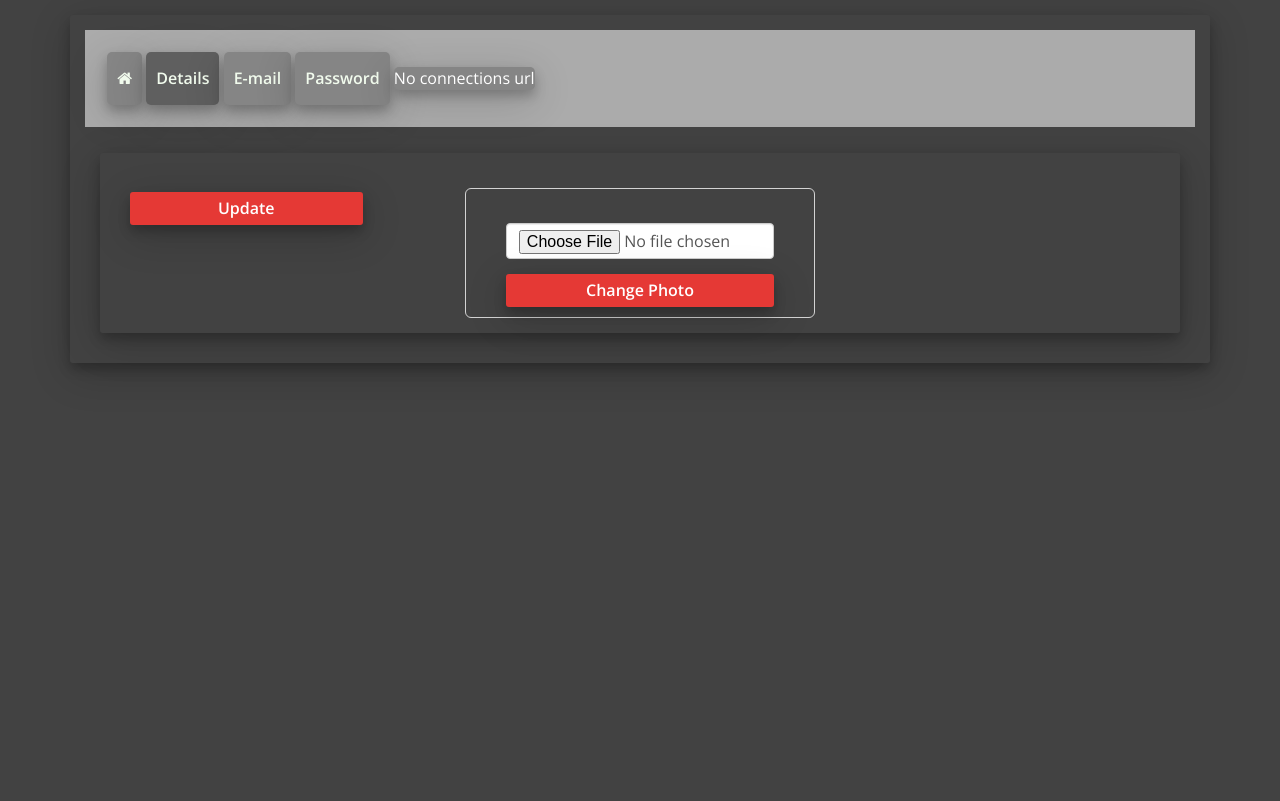
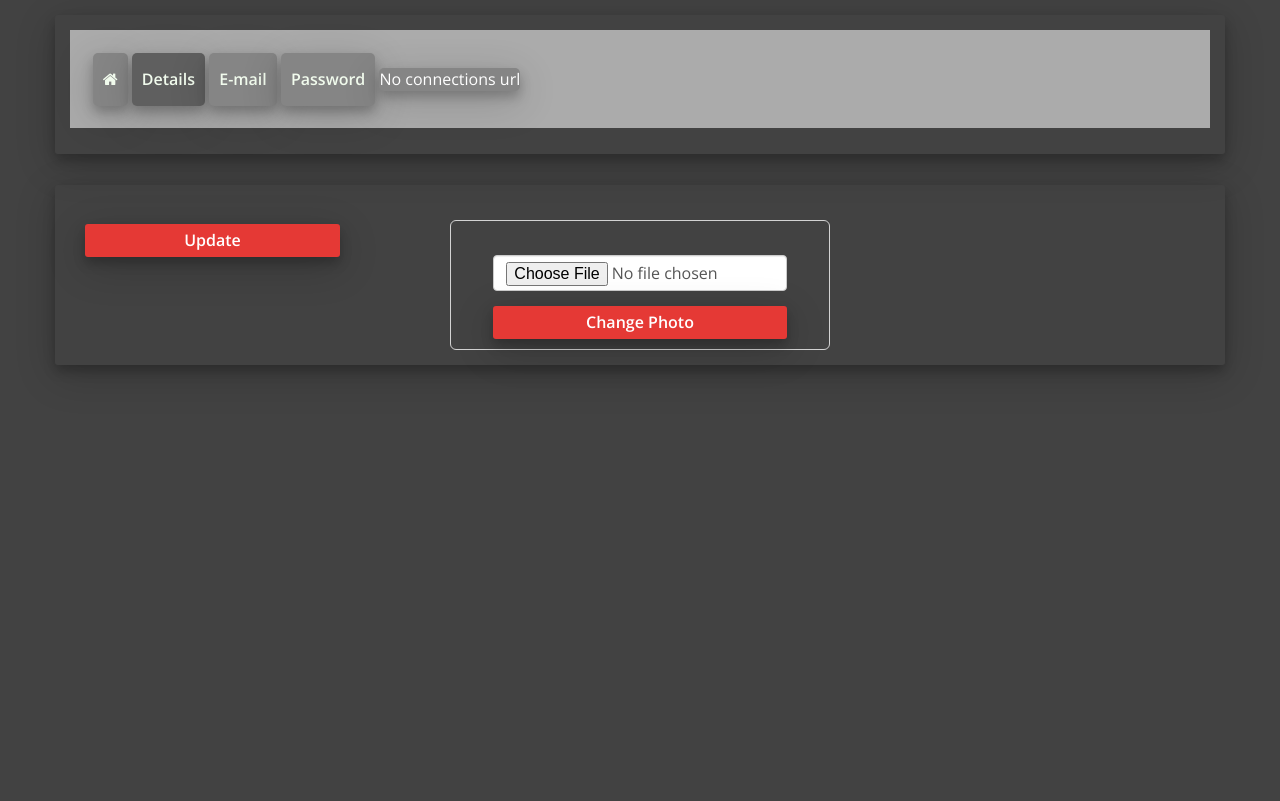
Before and after one commit to RossLYoung/rookie_booking, a Django app: template rookie_booking/userprofile/templates/userprofile/details.html in a window 1280 px wide. Run offline with Django 3.2, Linux system fonts and the light colour scheme; the template is opened without the code that fills it, so the values that code supplies are empty; parts of the project's set-up code (start-up, migrations or seed data) failed here and were passed over; some libraries are stand-ins or nearby versions.

Commit message:
better panel layout

```diff
--- a/rookie_booking/userprofile/templates/userprofile/base.html
+++ b/rookie_booking/userprofile/templates/userprofile/base.html
@@ -8,11 +8,11 @@
 
     <div class="container">
 
-        <div class="row tab-background">
 
-            {% block content %}
+        {% block content %}
 
-                <div class="col-xs-12 no-pad-h">
+            <div class="row">
+                <div class="col-xs-12 no-pad-h tab-background">
 
                     <ul id="userprofile-tabs" class=""  role="tablist">
 
@@ -42,28 +42,28 @@
                             <li>No connections url</li>
                         {% endif %}
                     </ul>
-
                 </div>
 
                 <div class="col-xs-12">
-
                     {% for message in messages %}
                         <div class="alert {% if message.tags %}alert-{{ message.tags }} alert-dismissable"{% endif %}>
                             <button type="button" class="close" data-dismiss="alert" aria-hidden="true">&times;</button>
                             <strong>{{ message }}</strong>
                         </div>
                     {% endfor %}
+                </div>
+            </div>
+
+            <div class="row">
+
+                {% block profile_content %}
+
+                {% endblock profile_content %}
+            </div>
 
 
-                    {% block profile_content %}
-
-                    {% endblock profile_content %}
-
-                </div>
-
-            {% endblock %}
-        </div>
+        {% endblock content %}
     </div>
 
 
-{% endblock %}
+{% endblock body_wrapper %}
--- a/rookie_booking/userprofile/templates/userprofile/details.html
+++ b/rookie_booking/userprofile/templates/userprofile/details.html
@@ -14,9 +14,9 @@
 
 {% block profile_content %}
 
+    <div class="row content-panel">
 
-    <div class="row content-panel">
-        <div class="col-xs-12 col-sm-4 col-md-3 col-lg-3 ">
+        <div class="col-xs-12 col-sm-4 col-md-3 col-lg-3">
             <form method="post" action="{%  url 'userprofile:profile-details' %}" class="add_email">
                 {% csrf_token %}
 
```
Also changed, not shown: rookie_booking/userprofile/templates/userprofile/email.html (+0 -22 lines).
